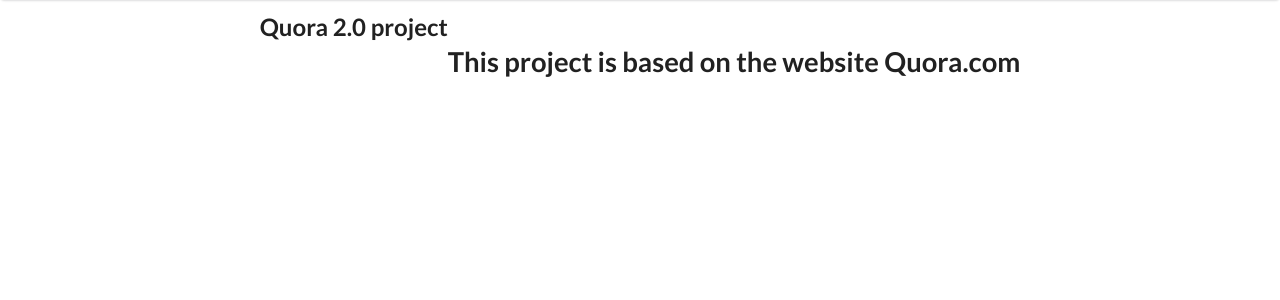
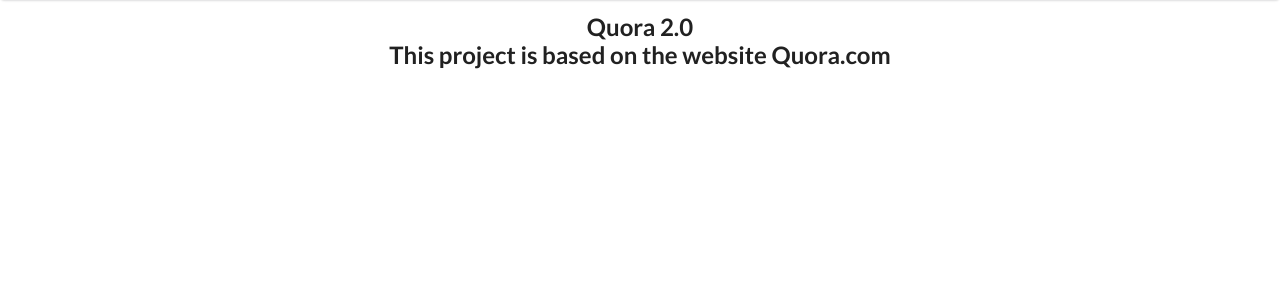
Before and after one commit to NightingaleV/quora_clone_project, a Django app: template quora_clone/templates/pages/index.html in a window 1280 px wide. Shown: the part 61-361 px from the top of the page. Run offline with Django 3.2, Linux system fonts and the light colour scheme; the template is opened without the code that fills it, so the values that code supplies are empty; some libraries are stand-ins or nearby versions.

Commit message:
edit index page

```diff
--- a/quora_clone/templates/base.html
+++ b/quora_clone/templates/base.html
@@ -14,15 +14,20 @@
 </head>
 <body>
 {% include 'navbar.html' %}
-{% block top-content %}
+<div class="container page-wrapper">
+    {% block pre-content %}
 
-{% endblock %}
-{% block content %}
+    {% endblock %}
+    {% block content %}
 
-{% endblock %}
-{% block footer %}
+    {% endblock %}
+    {% block post-content %}
 
-{% endblock %}
+    {% endblock %}
+    {% block footer %}
+
+    {% endblock %}
+</div>
 </body>
 <script src="{% static 'jquery/jquery-3.3.1.min.js' %}"></script>
 <script src="{% static 'bootstrap/bootstrap.min.js' %}"></script>
--- a/quora_clone/templates/pages/index.html
+++ b/quora_clone/templates/pages/index.html
@@ -2,13 +2,13 @@
 {% block title %}Welcome to Quora Clone Project! Just another place to share knowledge.
 {% endblock %}
 
-{% block content %}
-    <div class="container">
-        <div class="row">
-            <div class="col-12 d-flex justify-content-center align-content-center">
-                <h1 class="ui header large">Quora 2.0 project</h1>
-                <h2>This project is based on the website Quora.com</h2>
-            </div>
+{% block pre-content %}
+    <div class="row">
+        <div class="col-12 d-flex justify-content-center align-content-center">
+            <h1 class="ui header large">Quora 2.0</h1>
+        </div>
+        <div class="col-12 d-flex justify-content-center align-content-center">
+            <h2 class="ui header large">This project is based on the website Quora.com</h2>
         </div>
     </div>
 {% endblock %}
```
